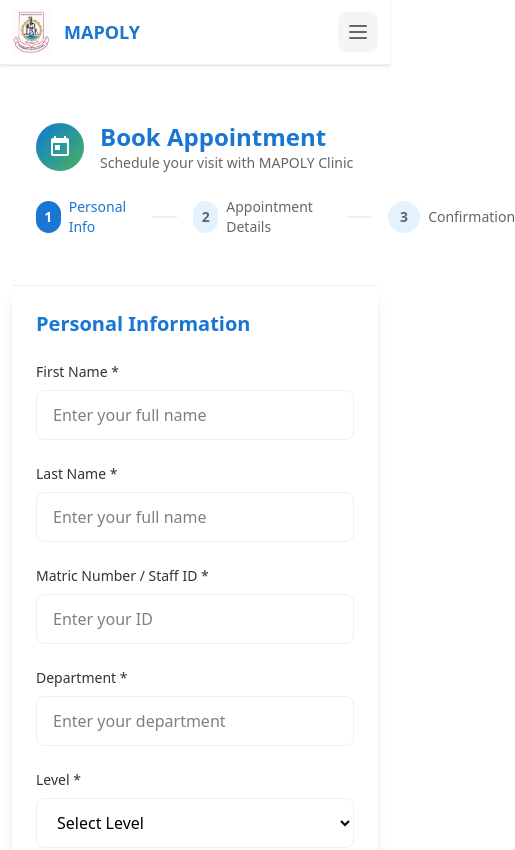
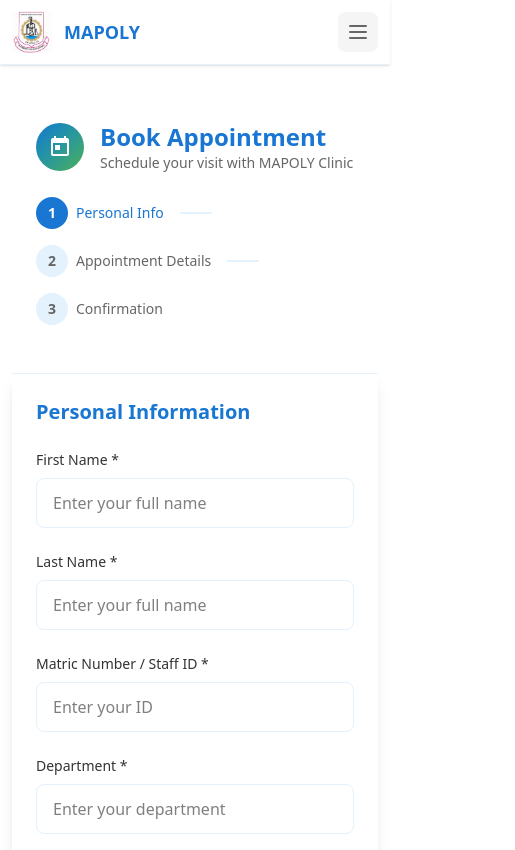
Before and after one commit to nino-2/smartclinic-react, a React (Vite) app: page /appointment in a window 390 px wide. Shown: the top 850 px of the page, 515 px wide, since content can reach past the window. Built offline with nearby package versions, Linux system fonts and the light colour scheme.

Commit message:
mobile fix

```diff
--- a/src/components/appointment/ConfirmationStep.jsx
+++ b/src/components/appointment/ConfirmationStep.jsx
@@ -134,7 +134,7 @@
           />
         </div>
       </div>
-      <div className="flex justify-between">
+      <div className="flex justify-between sm:flex-col sm:items-center sm:gap-4">
         <button
           className="bg-[#E0E0E0] text-[#666] px-8 py-3 rounded-lg font-medium transition-all duration-200 hover:bg-[#BDBDBD]"
           onClick={onPrevious}
--- a/src/components/appointment/StepIndicator.jsx
+++ b/src/components/appointment/StepIndicator.jsx
@@ -8,8 +8,8 @@
   ];
 
   return (
-    <div className="flex items-center justify-between mb-6">
-      <div className="flex items-center gap-4">
+    <div className="flex flex-col sm:flex-row sm:items-center sm:justify-between mb-6 gap-4">
+      <div className="flex flex-wrap items-center gap-4">
         {steps.map((step, index) => (
           <React.Fragment key={step.number}>
             <div className="flex items-center gap-2">
--- a/src/pages/AppointmentBooking.jsx
+++ b/src/pages/AppointmentBooking.jsx
@@ -125,7 +125,7 @@
     <div className="min-h-screen py-8">
       <div className="max-w-4xl mx-auto px-4 max-sm:px-3">
         <header className="bg-white border-b border-[#E3F2FD] px-6 py-6 rounded-t-xl">
-          <div className="flex items-center gap-4 mb-6">
+          <div className="flex items-center gap-4 mb-6 ">
             <div className="w-12 h-12 bg-gradient-to-br from-[#1976D2] to-[#4CAF50] rounded-full flex items-center justify-center">
               <svg
                 className="w-6 h-6 text-white"
@@ -147,7 +147,7 @@
           <StepIndicator currentStep={appointmentStep} />
         </header>
 
-        <main className="bg-white rounded-b-xl shadow-lg">
+        <main className="bg-white rounded-b-xl shadow-lg sm:px-6 lg:px-8">
           {appointmentStep === 1 && (
             <PersonalInfoStep
               formData={appointmentForm}
```
